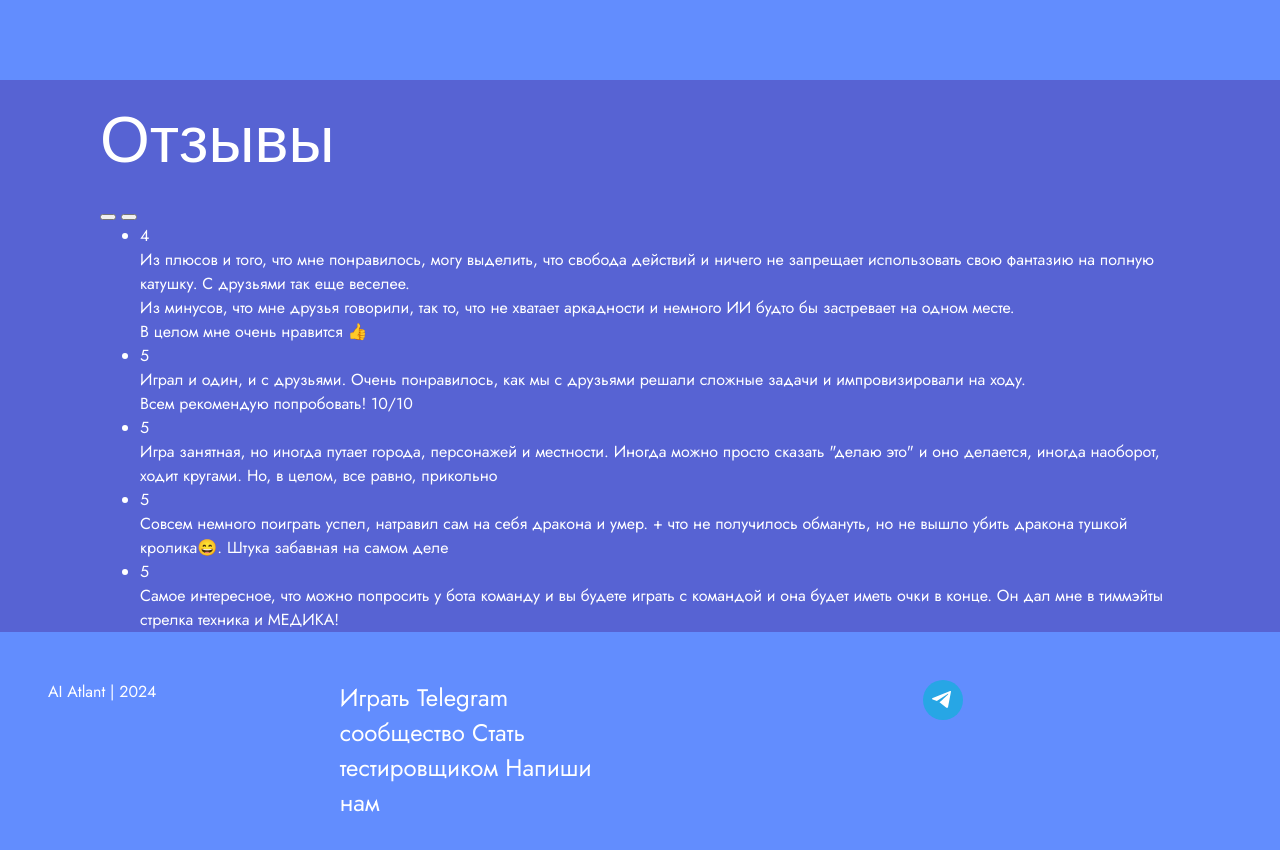
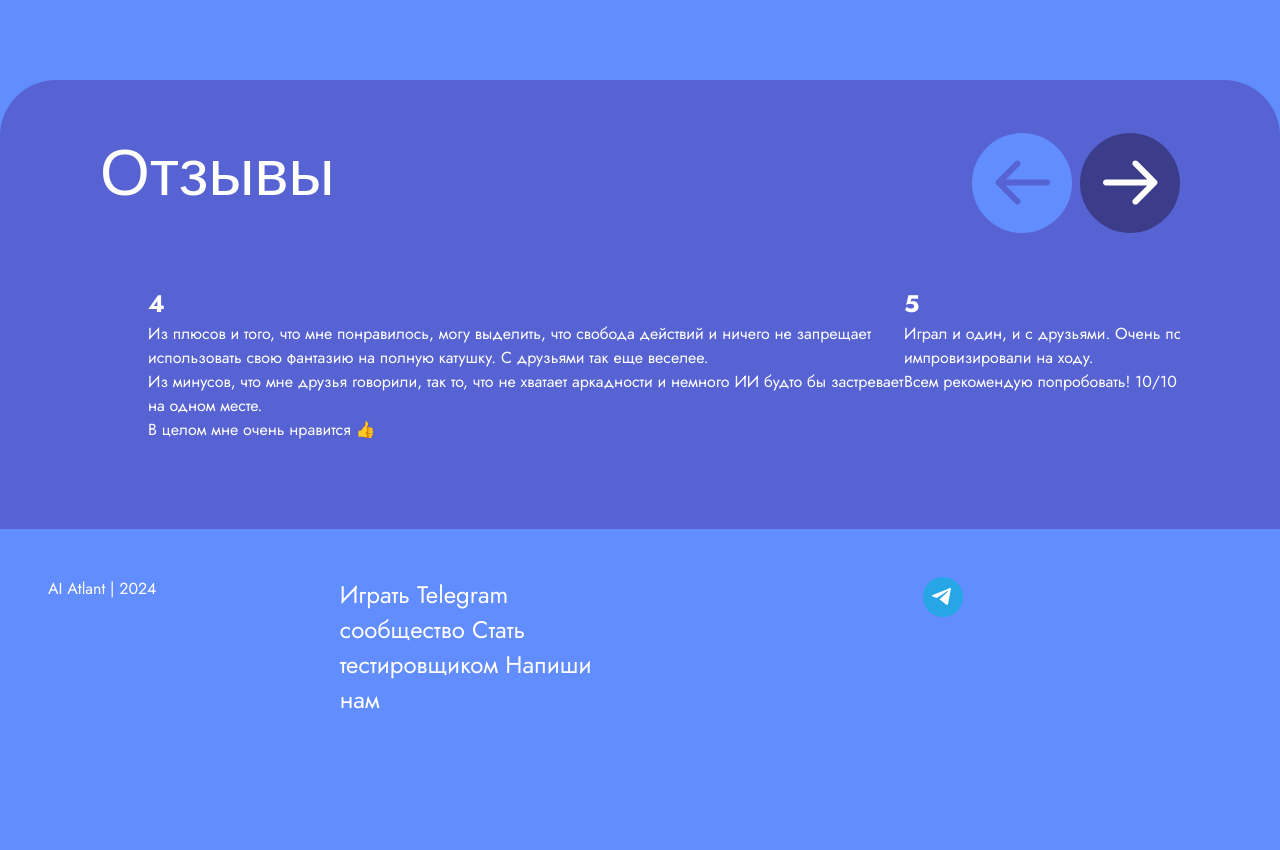
Before and after one commit to dgavrichkov/aiatlant-landing, an Astro site: page /ru/chronicles in a window 1280 px wide. Shown: the part 3372-4222 px from the top of the page. After the commit the page ends 4137 px from the top, so only its background shows below. Built offline with nearby package versions, Linux system fonts and the light colour scheme; Astro itself is replaced by a stand-in of ours; a web font is replaced by a local one.

Commit message:
wip: reviews block

```diff
--- a/src/blocks/chronicles/Reviews.astro
+++ b/src/blocks/chronicles/Reviews.astro
@@ -1,33 +1,40 @@
 ---
-import { marked } from "marked";
+import SliderButton from "./testimonials/SliderButton.astro";
+import TestimonialCard from "./testimonials/TestimonialCard.astro";
 
 const { data } = Astro.props;
 ---
 
 <section class="reviews container" id={data.id}>
-  <h2 class="reviews__title title">{data.title}</h2>
-  <div class="reviews__controls">
-    <!-- todo: internationalize srings -->
-    <button class="reviews__arrowbtn reviews__prev">
-      <span class="visually-hidden">Прокрутить назад</span>
-    </button>
-    <button class="reviews__arrowbtn reviews__next">
-      <span class="visually-hidden">Прокрутить вперед</span>
-    </button>
-  </div>
-  <ul class="reviews__list">
+  <header class="reviews__header">
+    <h2 class="reviews__title title">{data.title}</h2>
+    <div class="reviews__controls">
+      <SliderButton direction="prev" disabled />
+      <SliderButton direction="next" />
+    </div>
+  </header>
+  <ul class="reviews__list carousel">
     {
       data.list.map((item) => (
-        <li class="reviews__item">
-          <card>
-            <rate>{item.rate}</rate>
-            <text set:html={marked.parse(item.text)} />
-          </card>
+        <li class="reviews__item carousel__item">
+          <TestimonialCard data={item} />
         </li>
       ))
     }
   </ul>
 </section>
+
+<script>
+  const buttons = document.querySelectorAll(".arrowbtn");
+
+  console.log(buttons);
+
+  buttons.forEach((btn) => {
+    btn.addEventListener("click", () => {
+      console.log("click");
+    });
+  });
+</script>
 
 <style>
   .reviews {
@@ -35,5 +42,52 @@ const { data } = Astro.props;
     z-index: 2;
     color: var(--text);
     background-color: var(--button-primary);
+    padding-top: 33px;
+    padding-bottom: 87px;
+    border-radius: 56px 56px 0 0;
+  }
+
+  .reviews__header {
+    display: flex;
+    align-items: end;
+    justify-content: space-between;
+    margin-bottom: 53px;
+  }
+
+  .reviews__controls {
+    display: flex;
+    gap: 8px;
+  }
+
+  .reviews__list {
+    list-style: none;
+    padding: 0;
+    margin: 0;
+  }
+
+  .carousel {
+    display: flex;
+    overflow: hidden;
+    overflow-x: scroll;
+    scroll-snap-type: x mandatory;
+    scroll-behavior: smooth;
+    -webkit-overflow-scrolling: touch;
+  }
+
+  .carousel::-webkit-scrollbar {
+    display: none;
+  }
+
+  .carousel__item {
+    flex: 0 0 70%;
+    scroll-snap-align: center;
+  }
+
+  .carousel__item:first-child {
+    margin-left: 48px;
+  }
+
+  .carousel__item:last-child {
+    margin-right: 48px;
   }
 </style>
--- a/src/blocks/chronicles/features/Features.astro
+++ b/src/blocks/chronicles/features/Features.astro
@@ -15,7 +15,6 @@ const { data } = Astro.props;
       ))
     }
   </ul>
-</section>
 
   <style>
     .features {
@@ -55,3 +54,4 @@ const { data } = Astro.props;
       align-items: stretch;
     }
   </style>
+</section>
--- /dev/null
+++ b/src/blocks/chronicles/testimonials/SliderButton.astro
@@ -0,0 +1,73 @@
+---
+import type { HTMLAttributes } from "astro/types";
+
+interface Props extends HTMLAttributes<"button"> {
+  direction: "prev" | "next";
+}
+
+// todo: internationalize srings
+const DIR_MAP = {
+  prev: {
+    text: "Прокрутить назад",
+    className: "arrowbtn--prev",
+  },
+  next: {
+    text: "Прокрутить вперед",
+    className: "arrowbtn--next",
+  },
+};
+
+const { direction, ...rest } = Astro.props;
+---
+
+<button class:list={["arrowbtn", DIR_MAP[direction].className]} {...rest}>
+  <span class="visually-hidden">{DIR_MAP[direction].text}</span>
+  <svg
+    class="arrowbtn__icon"
+    width="55"
+    height="45"
+    viewBox="0 0 55 45"
+    fill="none"
+    xmlns="http://www.w3.org/2000/svg"
+  >
+    <path
+      d="M3 19.5C1.34315 19.5 1.44847e-07 20.8431 0 22.5C-1.44847e-07 24.1568 1.34315 25.5 3 25.5L3 19.5ZM53.6213 24.6213C54.7929 23.4497 54.7929 21.5503 53.6213 20.3787L34.5294 1.2868C33.3579 0.115221 31.4584 0.115221 30.2868 1.28679C29.1152 2.45837 29.1152 4.35786 30.2868 5.52944L47.2574 22.5L30.2868 39.4706C29.1152 40.6421 29.1152 42.5416 30.2868 43.7132C31.4584 44.8848 33.3579 44.8848 34.5294 43.7132L53.6213 24.6213ZM3 25.5L51.5 25.5L51.5 19.5L3 19.5L3 25.5Z"
+      fill="white"></path>
+  </svg>
+</button>
+
+<style>
+  .arrowbtn {
+    width: 100px;
+    aspect-ratio: 1;
+    border-radius: 50%;
+    display: flex;
+    align-items: center;
+    justify-content: center;
+    background-color: var(--background-secondary);
+    border: none;
+    cursor: pointer;
+    color: var(--text);
+  }
+
+  .arrowbtn:disabled {
+    background-color: var(--button-secondary);
+    color: var(--button-primary);
+    pointer-events: none;
+  }
+
+  .arrowbtn:hover {
+    background: var(--accent);
+  }
+
+  .arrowbtn .arrowbtn__icon path {
+    fill: currentColor;
+  }
+
+  .arrowbtn--prev .arrowbtn__icon {
+    transform: rotate(-180deg);
+  }
+
+  .arrowbtn--next .arrowbtn__icon {
+  }
+</style>
--- /dev/null
+++ b/src/blocks/chronicles/testimonials/TestimonialCard.astro
@@ -0,0 +1,12 @@
+---
+import { marked } from "marked";
+
+const { data } = Astro.props;
+
+const { rate } = data;
+---
+
+<article class="testimonial-card">
+  <h2 class="testimonial-title">{data.rate}</h2>
+  <div set:html={marked.parse(data.text)} />
+</article>
```
Also changed, not shown: src/blocks/plans/Plans.astro (+36 -11 lines). Lines whose indentation alone changed are shown as unchanged.
